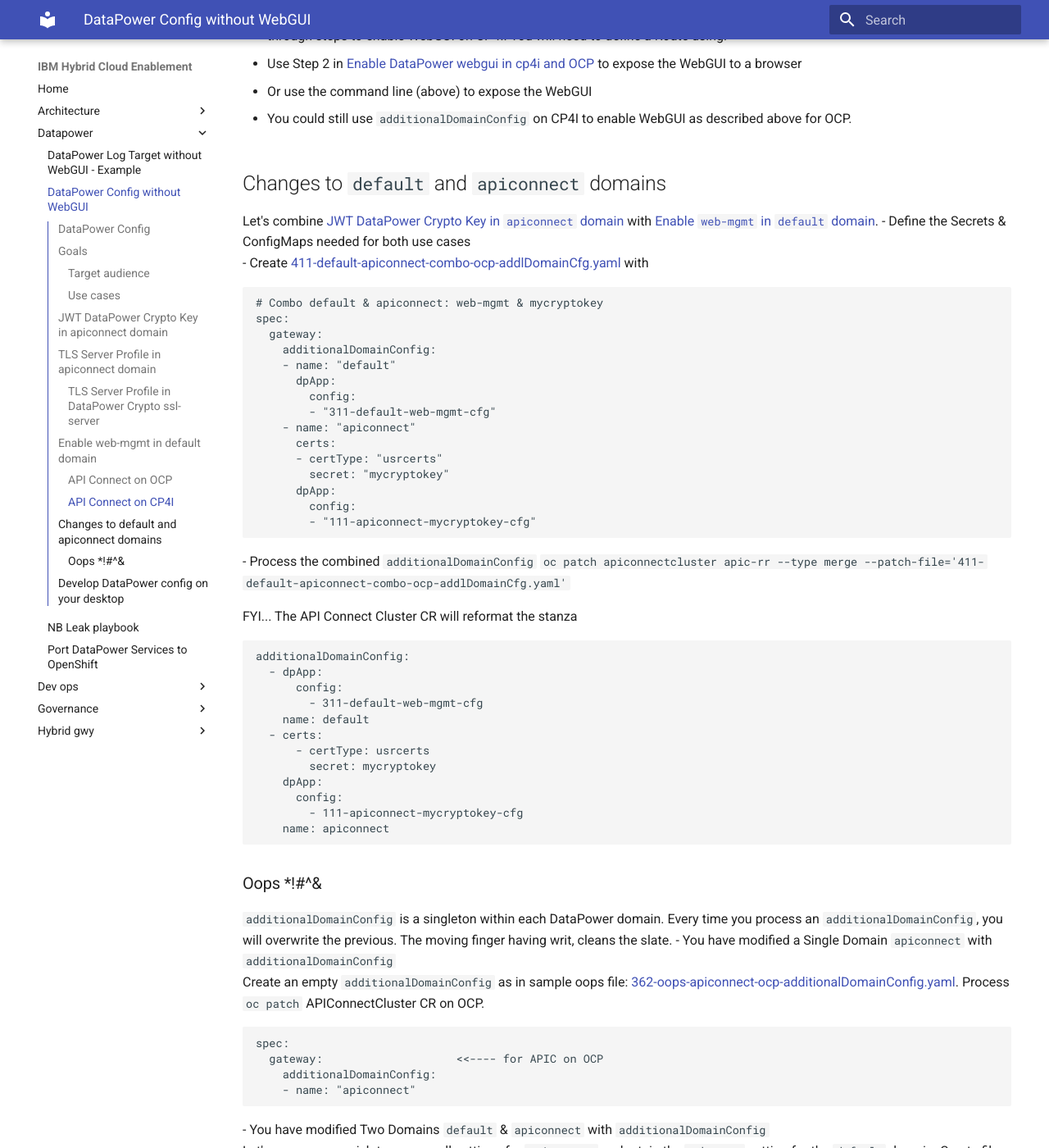
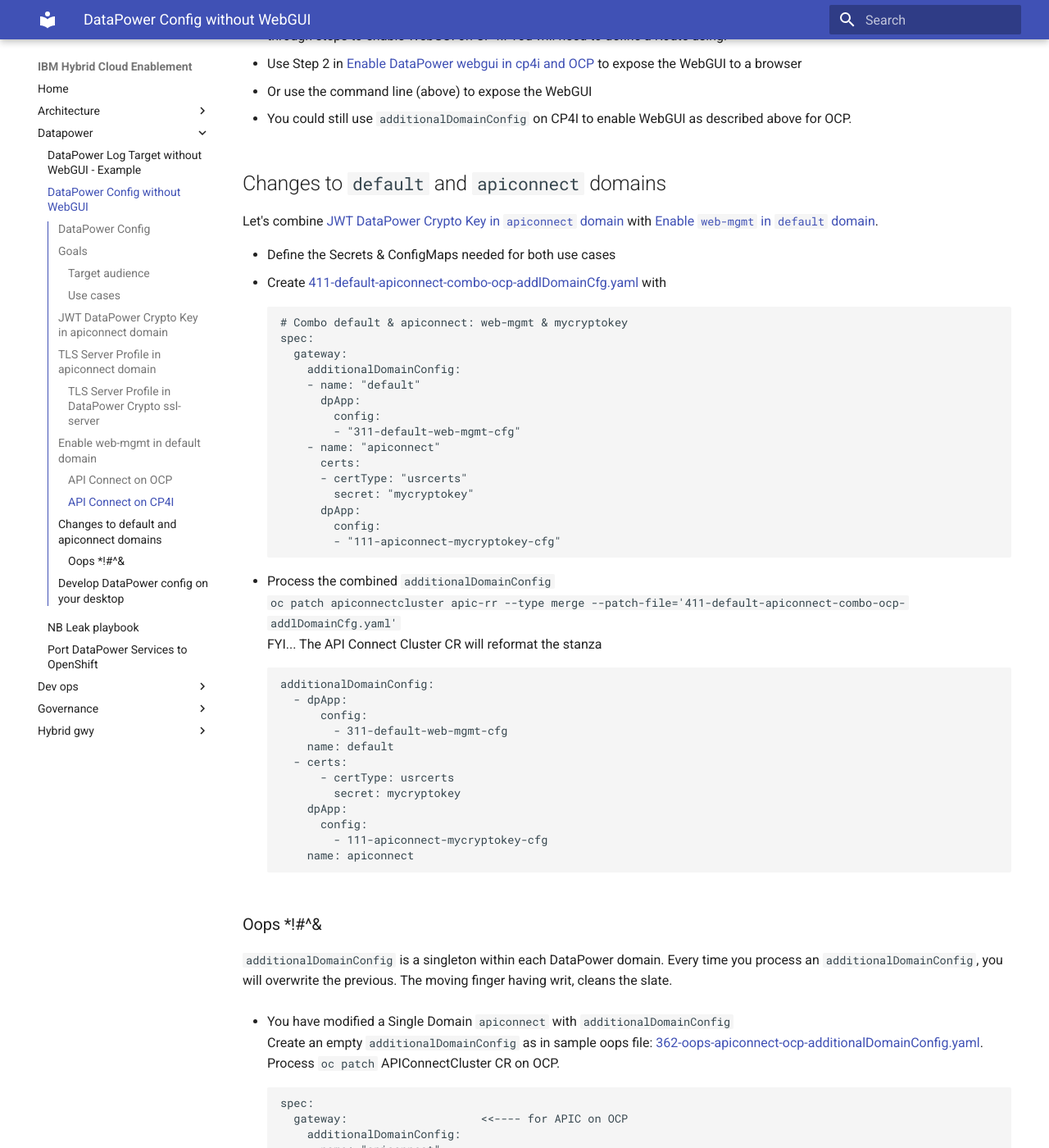
Before and after one commit to ibm-apiconnect/apic-hybrid-cloud-enablement, an MkDocs documentation site: the page built from docs-and-tools/datapower/DataPower-Config-without-WebGUI.md, in a window 1280 px wide and 1400 px high, scrolled down 14723 px. Shown: the whole window at 82% size. Built offline with MkDocs 1.6.1 and Material for MkDocs 9.7.7, drawn with Linux system fonts in a browser that asks for light colours; some of the changed lines change nothing that is shown; some of the changed text lies outside the part shown.

Commit message:
tweak lists DP w/o GUI doc

````diff
--- a/docs-and-tools/datapower/DataPower-Config-without-WebGUI.md
+++ b/docs-and-tools/datapower/DataPower-Config-without-WebGUI.md
@@ -1,7 +1,7 @@
 # DataPower Config without WebGUI
 #### IBM DataPower: Migrate to Cloud
 >  Ravi Ramnarayan
->  &copy; IBM v2.65  2023-04-05
+>  &copy; IBM v2.66  2023-04-05
 
 <!--
 ## Table of Contents
@@ -627,6 +627,7 @@
 
 ## Changes to `default` and `apiconnect` domains
 Let's combine [JWT DataPower Crypto Key in `apiconnect` domain](#jwt-datapower-crypto-key-in-apiconnect-domain) with [Enable `web-mgmt` in `default` domain](#enable-web-mgmt-in-default-domain).
+
 - Define the Secrets & ConfigMaps needed for both use cases
 - Create [411-default-apiconnect-combo-ocp-addlDomainCfg.yaml](./samples/dpg-cfg-no-webgui/411-default-apiconnect-combo-ocp-addlDomainCfg.yaml) with
   ```
@@ -646,9 +647,9 @@
           config:
           - "111-apiconnect-mycryptokey-cfg"
   ```
+
 - Process the combined `additionalDomainConfig`
   `oc patch apiconnectcluster apic-rr --type merge --patch-file='411-default-apiconnect-combo-ocp-addlDomainCfg.yaml'`
-
   FYI... The API Connect Cluster CR will reformat the stanza
   ```
   additionalDomainConfig:
@@ -668,6 +669,7 @@
 
 ### Oops *!#^&
 `additionalDomainConfig` is a singleton within each DataPower domain. Every time you process an `additionalDomainConfig`, you will overwrite the previous. The moving finger having writ, cleans the slate.
+
 - You have modified a Single Domain `apiconnect` with `additionalDomainConfig`
   Create an empty `additionalDomainConfig` as in sample oops file: [362-oops-apiconnect-ocp-additionalDomainConfig.yaml](./samples/dpg-cfg-no-webgui/362-oops-apiconnect-ocp-additionalDomainConfig.yaml). Process `oc patch` APIConnectCluster CR on OCP.
   ```
@@ -676,6 +678,7 @@
       additionalDomainConfig:
       - name: "apiconnect"
   ```
+
 - You have modified Two Domains `default` & `apiconnect` with `additionalDomainConfig`
   Let's assume you wish to remove all settings for `apiconnect` and retain the `web-mgmt` setting for the `default` domain. Create file similar to [415-oops-default-apiconnect-ocp-addlDomainCfg.yaml](./samples/dpg-cfg-no-webgui/415-oops-default-apiconnect-ocp-addlDomainCfg.yaml). Process `oc patch` APIConnectCluster CR on OCP.
   ```
````
